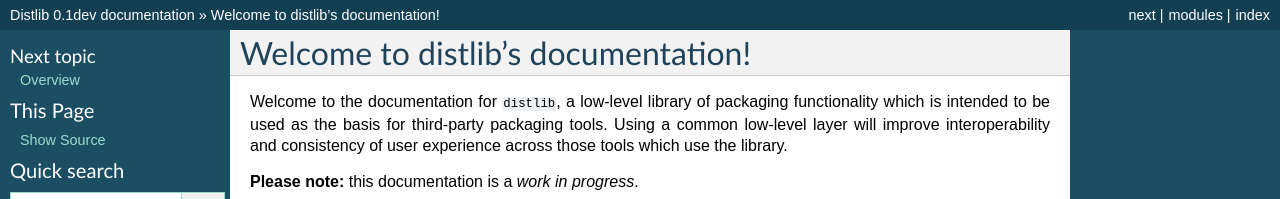
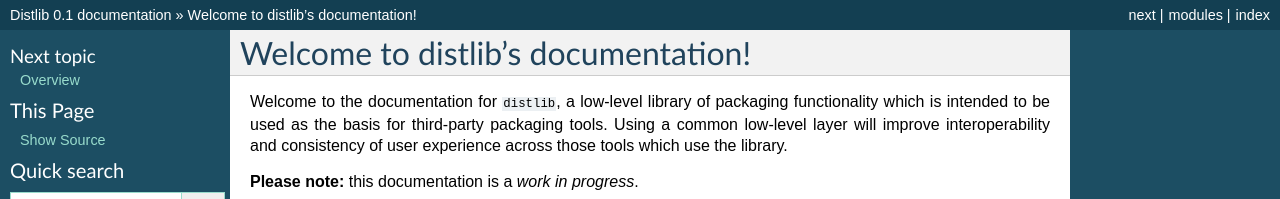
Before and after one commit to dstufft/distlib, a Sphinx documentation site: the page built from docs/index.rst, in a window 1280 px wide and 900 px high. Shown: the top 199 px of the window. Built offline with Sphinx 7.4.7, drawn with Linux system fonts in a browser that asks for light colours; formulas are drawn with MathJax 3; comment, search, counter and statistics services are not loaded; some of the changed text lies outside the part shown.

Commit message:
Update docs configuration.

```diff
--- a/docs/conf.py
+++ b/docs/conf.py
@@ -50,7 +50,7 @@ copyright = u'2012-2013, The Python Software Foundation'
 # The short X.Y version.
 version = '0.1'
 # The full version, including alpha/beta/rc tags.
-release = '0.1dev'
+release = '0.1'
 
 # The language for content autogenerated by Sphinx. Refer to documentation
 # for a list of supported languages.
```
